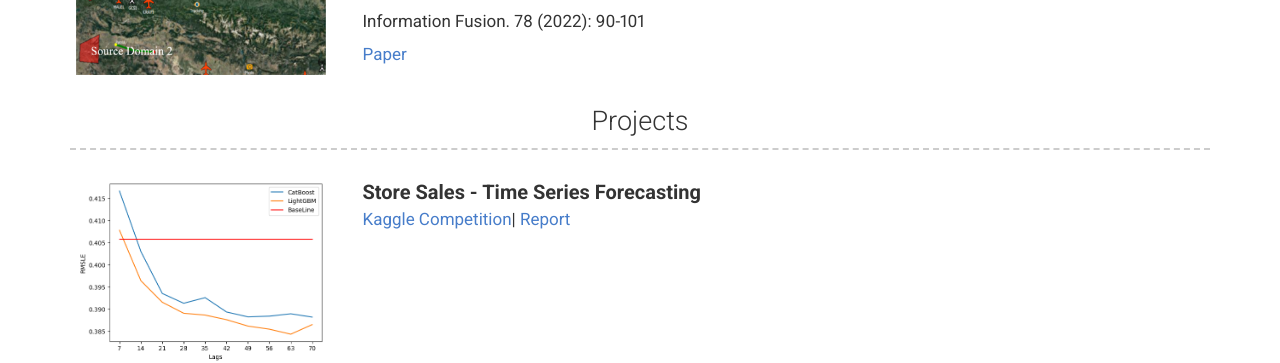
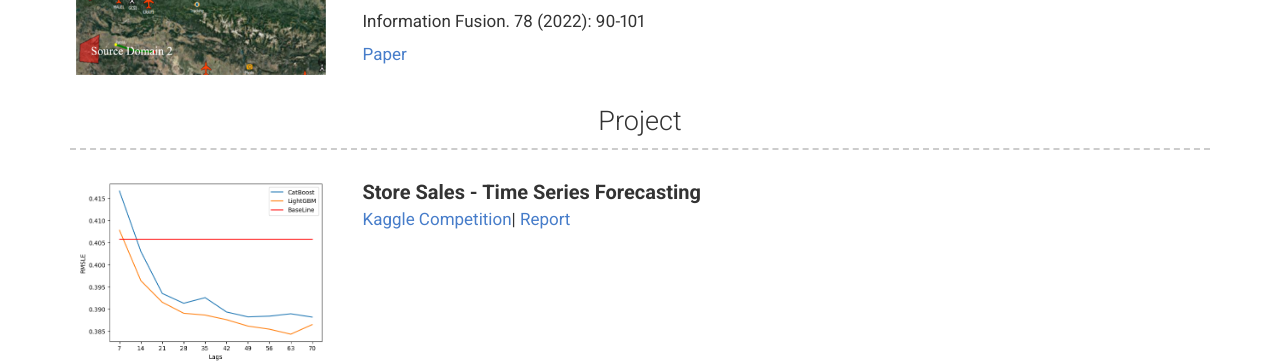
Before and after one commit to RongLiu-Leo/rongliu-leo.github.io, a Jekyll site: the page built from index.md, in a window 1280 px wide. Shown: the part 805-1168 px from the top of the page. Built offline with Jekyll 4.4.1, drawn with Linux system fonts in a browser that asks for light colours; nearby versions of some CDN libraries; a style sheet for code colours, icons or effects is not loaded.

Commit message:
Update _config.yml

```diff
--- a/_config.yml
+++ b/_config.yml
@@ -62,7 +62,7 @@ content:
           [Paper](https://www.sciencedirect.com/science/article/pii/S1566253521001834)
 
 
-  - title: Projects # Title for the section
+  - title: Project # Title for the section
     layout: image # Type of content section (list/text)
     content:
       - title: Store Sales - Time Series Forecasting
```
